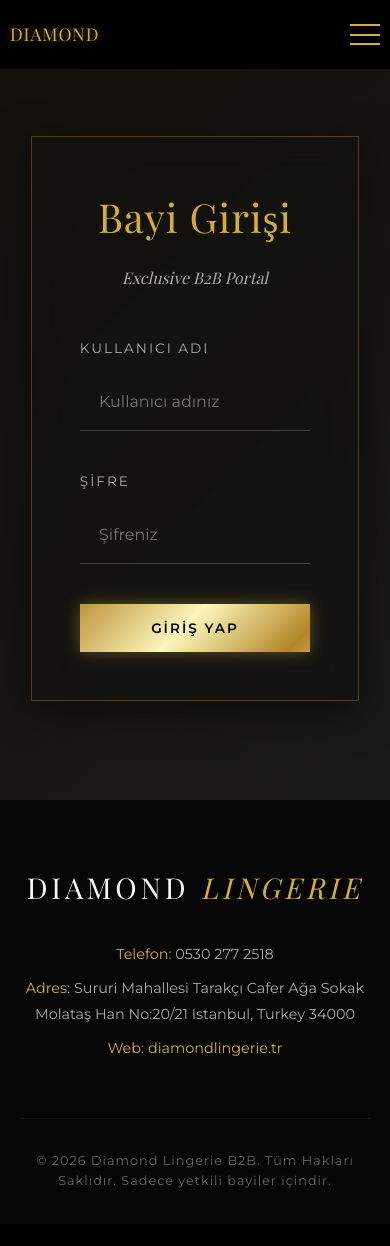
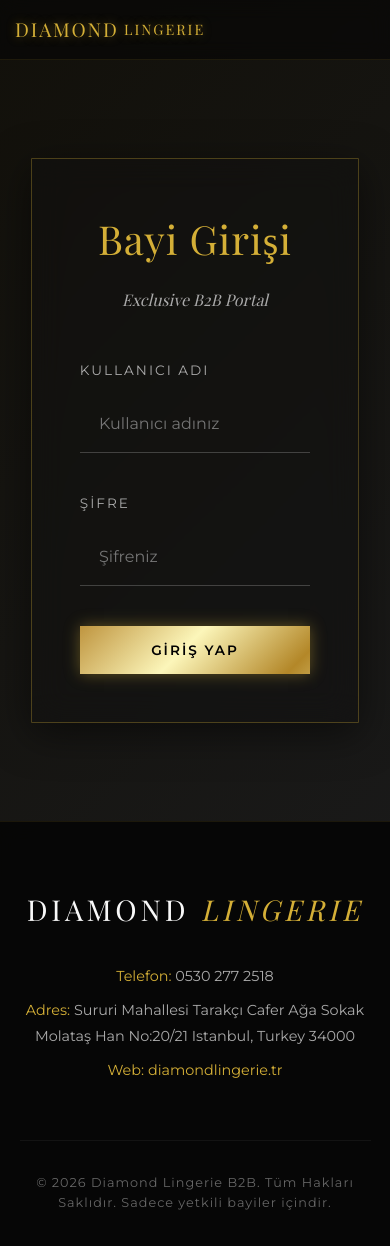
Before and after one commit to baran11111111/diamond-lingerie, a Flask app: page /login in a window 390 px wide. Before the commit the page ends 1188 px from the top, so only its background shows below. Run offline with Flask 3, Linux system fonts and the light colour scheme; some web fonts are replaced.

Commit message:
mobil logo ve menu sigma sorunu fix

```diff
--- a/static/css/style.css
+++ b/static/css/style.css
@@ -879,165 +879,42 @@
 }
 
 /* ============================================================
-   KRİTİK MOBİL MENÜ VE NAVİGASYON DÜZENLEMESİ (PC'Yİ BOZMAZ)
+   KESİN ÇÖZÜM: MOBİL NAVBAR SIĞDIRMA
    ============================================================ */
 @media screen and (max-width: 768px) {
 
-    /* Navbar'ı mobilde hizala */
+    /* Navbar'ın dışarı taşmasını engelle ve hizala */
     .navbar {
-        padding: 1rem 5% !important;
-        position: sticky !important;
-        top: 0;
         display: flex !important;
         justify-content: space-between !important;
         align-items: center !important;
+        padding: 0 15px !important;
+        /* Kenar boşluğunu azalttık */
+        height: 60px !important;
+        width: 100% !important;
+        box-sizing: border-box !important;
     }
 
-    /* Hamburger Menü Çizgilerini Görünür Yap */
+    /* Logoyu telefonda küçült ki sağ tarafa yer kalsın */
+    .text-logo {
+        font-size: 1.2rem !important;
+        /* Logoyu küçülttük */
+        letter-spacing: 2px !important;
+        white-space: nowrap !important;
+        flex-shrink: 1 !important;
+    }
+
+    /* "LINGERIE" yazısını mobilde çok sıkışırsa gizle veya küçült */
+    .text-logo span {
+        font-size: 0.9rem !important;
+        margin-left: 5px !important;
+    }
+
+    /* Hamburger Menü Butonunu Sabitle */
     .menu-toggle {
         display: flex !important;
-        flex-direction: column;
-        justify-content: space-between;
-        width: 30px;
-        height: 21px;
-        cursor: pointer;
-        z-index: 1001;
-        order: 2;
-        /* Logodan sonra sağa al */
-    }
-
-    .menu-toggle span {
-        display: block;
-        width: 100%;
-        height: 2px;
-        background-color: var(--gold);
-        /* Altın sarısı çizgiler */
-        transition: all 0.3s ease;
-    }
-
-    /* Menü Linklerini Mobilde Panelleştir */
-    .nav-links {
-        display: none;
-        /* Başta gizli */
-        position: fixed;
-        top: 0;
-        left: 0;
-        width: 100%;
-        height: 100vh;
-        background: rgba(5, 5, 5, 0.98);
-        /* Tam siyah cam efekti */
-        backdrop-filter: blur(15px);
-        flex-direction: column !important;
-        justify-content: center;
-        align-items: center;
-        z-index: 1000;
-        margin: 0 !important;
-        padding: 0 !important;
-    }
-
-    /* JavaScript 'active' dediğinde menüyü göster */
-    .nav-links.active {
-        display: flex !important;
-    }
-
-    .nav-links a {
-        margin: 1.5rem 0 !important;
-        font-size: 1.4rem !important;
-        letter-spacing: 3px !important;
-        color: #fff !important;
-    }
-
-    /* Sepet Sayısı Baloncuğu (Badge) Mobilde Parlasın */
-    .nav-links a span {
-        background: var(--gold) !important;
-        color: #000 !important;
-        padding: 4px 10px !important;
-        font-size: 0.9rem !important;
-    }
-
-    /* Buton Stilini Mobilde Panele Uydur */
-    .nav-links .btn-outline {
-        margin-top: 2rem !important;
-        width: 80%;
+        margin-left: auto !important;
+        /* Logodan sonra en sağa it */
+        min-width: 30px;
     }
 }
-
-/* --- TELEFON DİK KONUM (PORTRAIT) DÜZELTMESİ --- */
-@media screen and (max-width: 768px) {
-
-    /* 1. Navbar'ın yüksekliğini sabitle ve içeriği aşağı it */
-    .navbar {
-        height: 70px !important;
-        /* Standart bir yükseklik */
-        padding: 0 5% !important;
-        position: fixed !important;
-        /* Üstte çakılı kalsın */
-        top: 0;
-        left: 0;
-        width: 100%;
-        background: #000 !important;
-        z-index: 9999;
-    }
-
-    /* 2. Tüm sayfayı Navbar boyutu kadar aşağı kaydır (Görünmeyen kısmı kurtarır) */
-    body {
-        padding-top: 70px !important;
-    }
-
-    /* 3. Dashboard başlığının (Tüm Koleksiyon) Navbar'ın altında kalmasını engelle */
-    .container {
-        padding-top: 2rem !important;
-    }
-
-    /* 4. Logonun boyutunu telefona göre bir tık küçült (Sığmama sorunu için) */
-    .text-logo {
-        font-size: 1.5rem !important;
-        letter-spacing: 2px !important;
-    }
-}
-
-/* ============================================================
-   SAĞ ÜST KISIM SIĞDIRMA VE TAŞMA ENGELLEME (KESİN ÇÖZÜM)
-   ============================================================ */
-@media screen and (max-width: 768px) {
-
-    /* 1. Navbar'ın dışarı taşmasını engelle */
-    .navbar {
-        padding: 0 10px !important;
-        /* Kenar boşluklarını iyice kıstık */
-        gap: 5px !important;
-        overflow: hidden !important;
-    }
-
-    /* 2. Logoyu iyice küçült ki sağ tarafa yer kalsın */
-    .text-logo {
-        font-size: 1.1rem !important;
-        letter-spacing: 1px !important;
-        min-width: fit-content;
-    }
-
-    .text-logo span {
-        display: none;
-        /* Mobilde sadece 'DIAMOND' yazsın, 'LINGERIE' kısmını gizle */
-    }
-
-    /* 3. Sağ taraftaki linkleri ve sepet sayısını sıkıştır */
-    .nav-links {
-        gap: 10px !important;
-        /* Linklerin arasındaki boşluğu azalttık */
-    }
-
-    .nav-links a {
-        font-size: 0.75rem !important;
-        /* Yazı boyutunu küçülttük */
-        margin-left: 10px !important;
-        white-space: nowrap;
-        /* Yazıların alt alta binmesini engeller */
-    }
-
-    /* 4. Sepet Baloncuğunu (Badge) küçült */
-    .nav-links a span {
-        padding: 1px 5px !important;
-        font-size: 0.7rem !important;
-    }
-}
```
